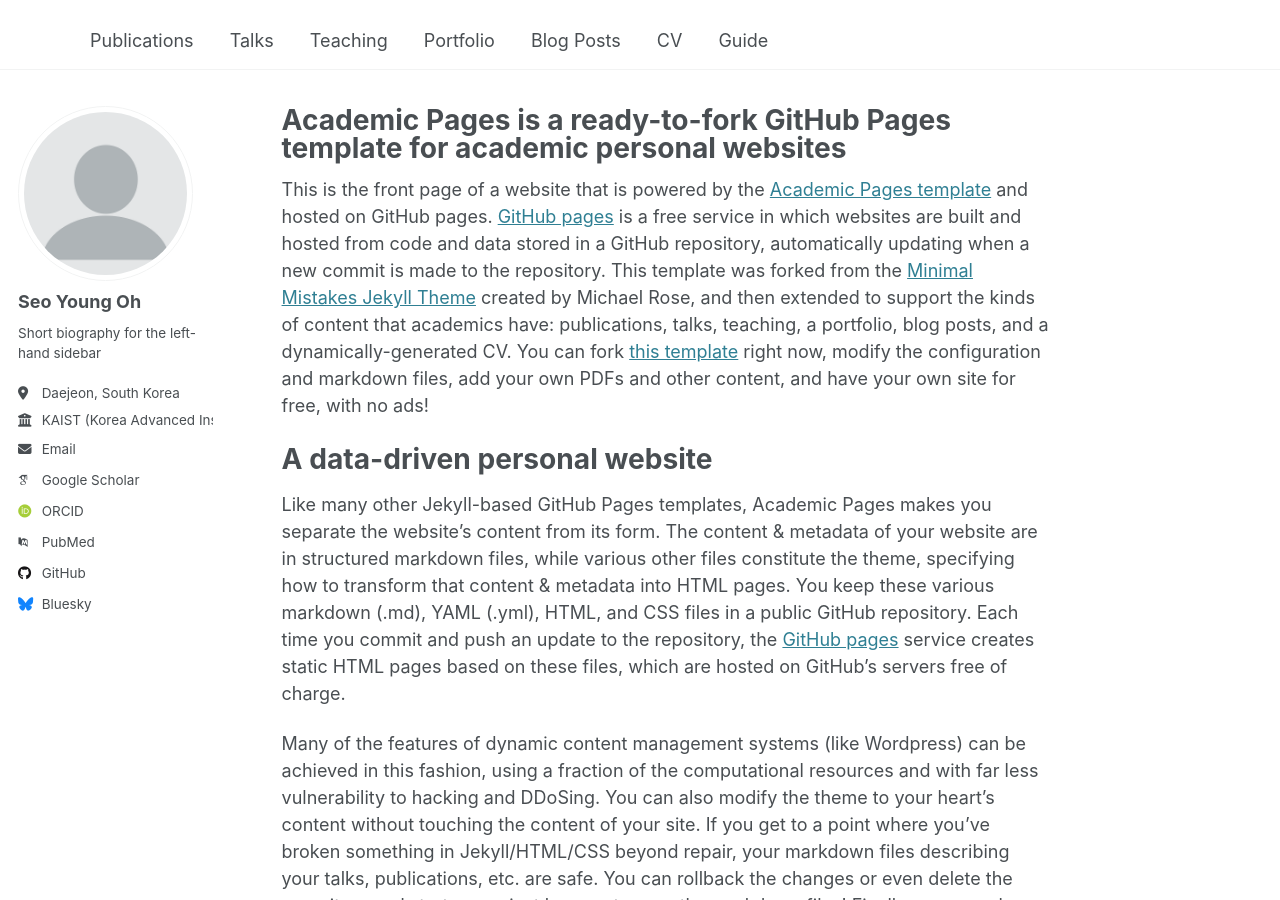
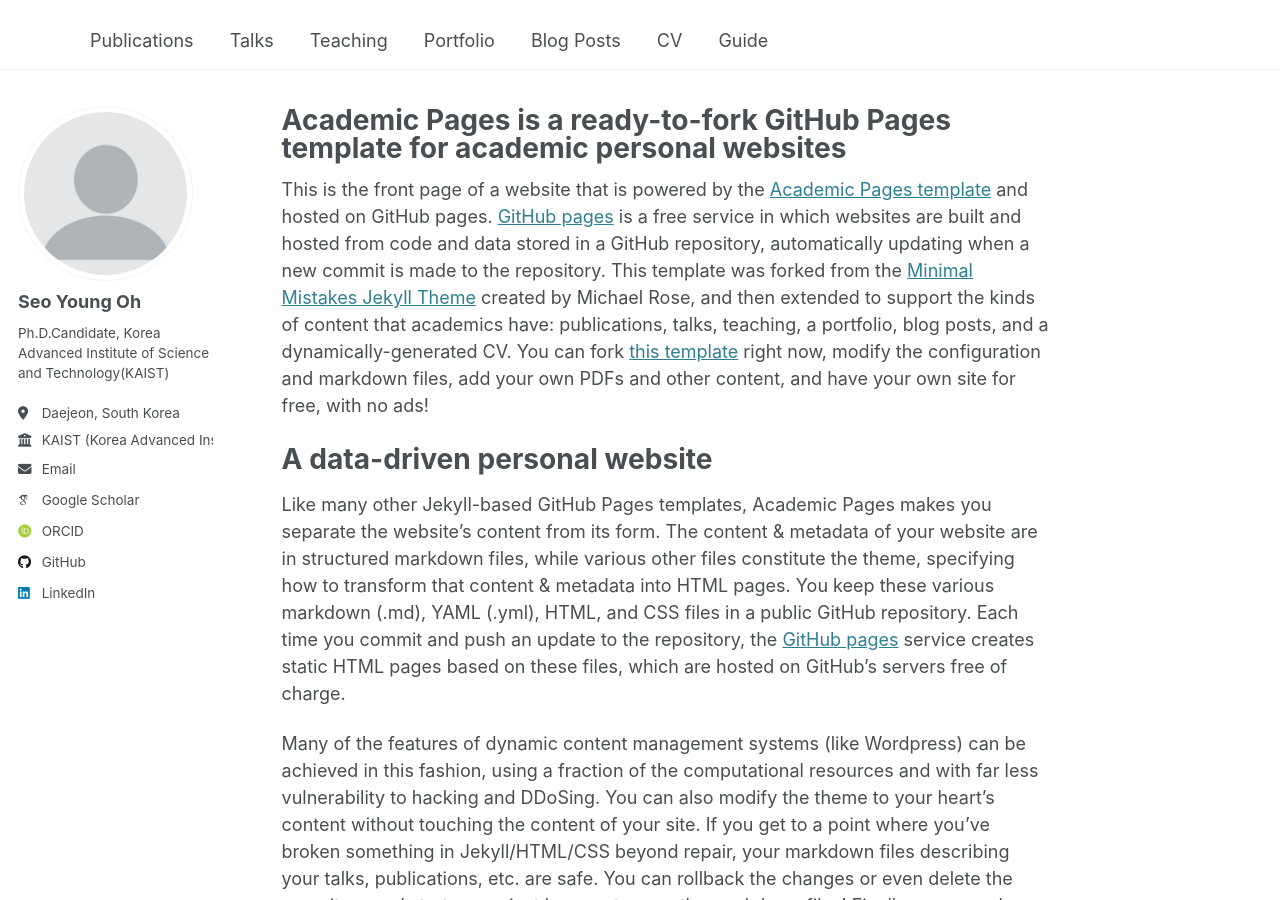
Before and after one commit to ohseo/ohseo.github.io, a Jekyll site: the page built from _pages/about.md, in a window 1280 px wide and 900 px high. Built offline with Jekyll 4.4.1, drawn with Linux system fonts in a browser that asks for light colours; some web fonts are replaced.

Commit message:
basic infos.

```diff
--- a/_config.yml
+++ b/_config.yml
@@ -25,19 +25,19 @@ author:
   avatar           : "profile.png"
   name             : "Seo Young Oh"
   pronouns         : # example: "she/her"
-  bio              : "Short biography for the left-hand sidebar"
+  bio              : "Ph.D.Candidate, Korea Advanced Institute of Science and Technology(KAIST)"
   location         : "Daejeon, South Korea"
-  employer         : "KAIST (Korea Advanced Institute of Science and Technology)"
+  employer         : "KAIST (Korea Advanced Institute \n of Science and Technology)"
   uri              : # URL
   email            : "seoyoung.oh@kaist.ac.kr"
 
   # Academic websites
   arxiv            : # URL - Update with the correct link to your profile
-  googlescholar    : "https://scholar.google.com/citations?user=PS_CX0AAAAAJ"
+  googlescholar    : "https://scholar.google.com/citations?user=OCAjQfAAAAAJ"
   impactstory      : # URL
-  orcid            : "http://orcid.org/yourorcidurl"
+  orcid            : "http://orcid.org/0000-0001-8672-5819"
   semantic         : # URL
-  pubmed           : "https://www.ncbi.nlm.nih.gov/pubmed/?term=john+snow"
+  pubmed           : # "https://www.ncbi.nlm.nih.gov/pubmed/?term=john+snow"
   researchgate     : # URL
   scopus           : # URL
 
@@ -45,12 +45,12 @@ author:
   bitbucket        : # Username - Update with your username on the site
   codepen          : # Username
   dribbble         : # Username
-  github           : "academicpages"
+  github           : "ohseo"
   kaggle           : # Username
   stackoverflow    : # User number or user number and name (i.e., use "1" or "1/jeff-atwood")
 
   # Social media
-  bluesky          : "bsky.app" # Replace this with you Bluesky username
+  bluesky          : #"bsky.app" # Replace this with you Bluesky username
   facebook         : # Username
   flickr           : # Username
   foursquare       : # Username
@@ -59,7 +59,7 @@ author:
   keybase          : # Username
   instagram        : # Username
   lastfm           : # Username
-  linkedin         : # Username
+  linkedin         : "ohseo"
   mastodon         : # URL
   medium           : # URL
   pinterest        : # Username
```
